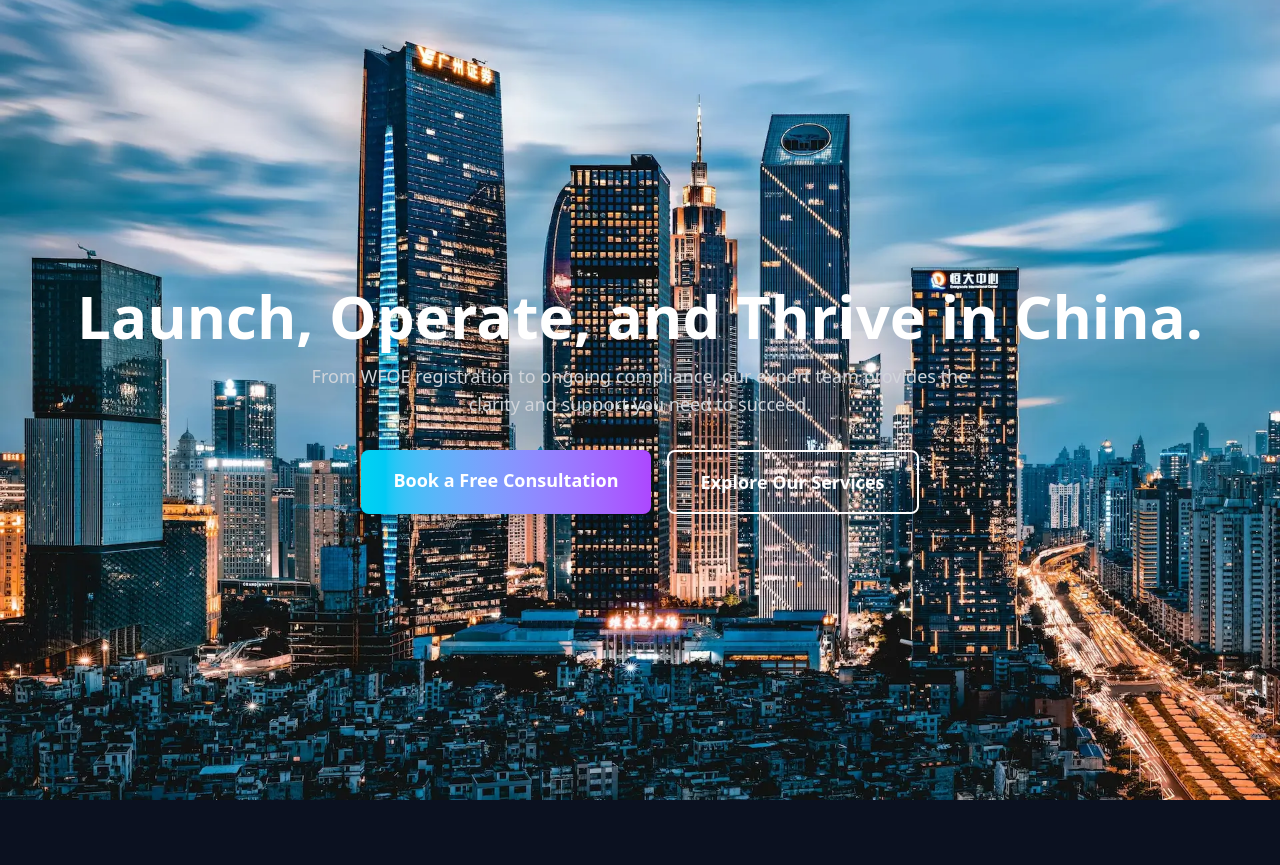
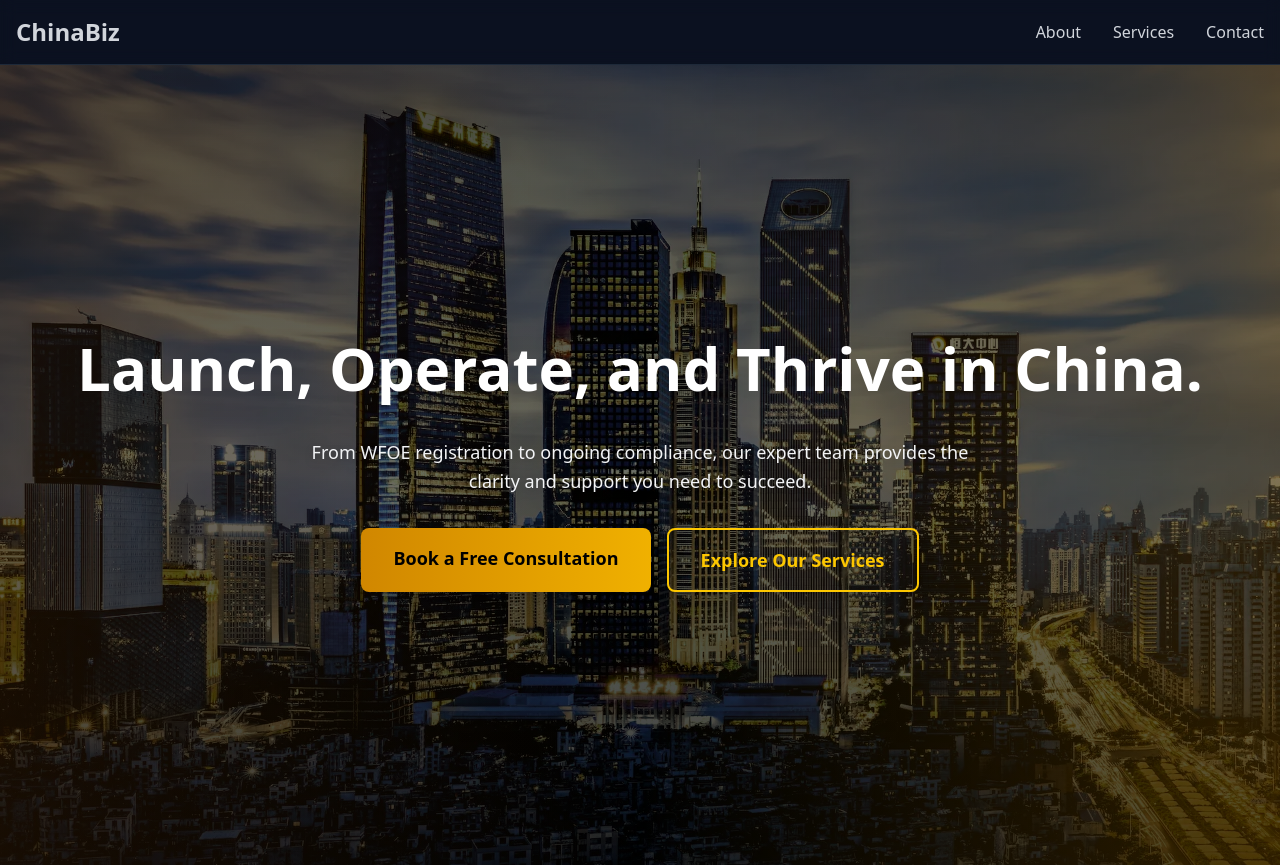
Before and after one commit to GItHub-Liu1996/sinolink-website, a Next.js app in the folder web4/: page / in a window 1280 px wide. Before the commit the page ends 800 px from the top, so only its background shows below. Built offline with nearby package versions, Linux system fonts and the light colour scheme.

Commit message:
feat: Add multiple pages, navigation, and black-gold theme with improved text readability

```diff
--- a/web4/src/app/_components/HeroSection.tsx
+++ b/web4/src/app/_components/HeroSection.tsx
@@ -12,28 +12,32 @@ export default function HeroSection() {
         priority
         className="object-cover -z-10"
         quality={80}
+        style={{
+          filter: 'sepia(0.3) saturate(1.2) hue-rotate(30deg) brightness(0.7) contrast(1.1)',
+        }}
       />
-      {/* 半透明蒙版 */}
-      <div className="absolute inset-0 bg-background/80 -z-10" />
+      {/* 黑金色调蒙版 */}
+      <div className="absolute inset-0 bg-gradient-to-b from-black/60 via-black/40 to-black/70 -z-10" />
+      <div className="absolute inset-0 bg-gradient-to-r from-yellow-900/20 via-transparent to-yellow-600/20 -z-10" />
 
       {/* 内容容器 */}
       <div className="container mx-auto flex flex-col items-center justify-center h-full text-center px-4">
-        <h1 className="text-4xl md:text-6xl font-bold text-text-heading">
+        <h1 className="text-4xl md:text-6xl font-bold text-white drop-shadow-2xl mb-6">
           Launch, Operate, and Thrive in China.
         </h1>
-        <p className="mt-4 max-w-2xl text-lg text-text-main">
+        <p className="mt-4 max-w-2xl text-lg text-gray-100 drop-shadow-lg leading-relaxed">
           From WFOE registration to ongoing compliance, our expert team provides the clarity and support you need to succeed.
         </p>
         <div className="mt-8 flex gap-x-4 flex-col sm:flex-row">
           <Link
             href="/contact"
-            className="bg-gradient-to-r from-cyan-400 to-purple-500 hover:from-purple-500 hover:to-cyan-400 text-white px-8 py-4 rounded-lg text-lg font-semibold transition-all duration-300 shadow-lg hover:shadow-xl"
+            className="bg-gradient-to-r from-yellow-600 to-yellow-500 hover:from-yellow-500 hover:to-yellow-400 text-black px-8 py-4 rounded-lg text-lg font-bold transition-all duration-300 shadow-xl hover:shadow-2xl transform hover:scale-105"
           >
             Book a Free Consultation
           </Link>
           <Link
             href="/services"
-            className="border-2 border-white hover:bg-white hover:text-gray-900 text-white px-8 py-4 rounded-lg text-lg font-semibold transition-all duration-300"
+            className="border-2 border-yellow-400 hover:bg-yellow-400 hover:text-black text-yellow-400 px-8 py-4 rounded-lg text-lg font-semibold transition-all duration-300 shadow-lg hover:shadow-xl"
           >
             Explore Our Services
           </Link>
--- /dev/null
+++ b/web4/src/app/about/page.tsx
@@ -0,0 +1,12 @@
+export default function AboutPage() {
+  return (
+    <div className="min-h-screen bg-background text-text-main">
+      <div className="container mx-auto px-4 py-16">
+        <h1 className="text-4xl font-bold text-text-heading mb-8">About Us</h1>
+        <p className="text-lg leading-relaxed">
+          We are China Business Solutions, your trusted partner for market entry and business operations in China.
+        </p>
+      </div>
+    </div>
+  );
+}
--- /dev/null
+++ b/web4/src/app/contact/page.tsx
@@ -0,0 +1,24 @@
+export default function ContactPage() {
+  return (
+    <div className="min-h-screen bg-background text-text-main">
+      <div className="container mx-auto px-4 py-16">
+        <h1 className="text-4xl font-bold text-text-heading mb-8">Contact Us</h1>
+        <div className="max-w-2xl">
+          <p className="text-lg mb-6">
+            Ready to start your business journey in China? Get in touch with our expert team.
+          </p>
+          <div className="space-y-4">
+            <div>
+              <h3 className="text-xl font-semibold text-text-heading mb-2">Email</h3>
+              <p className="text-text-main">info@chinabizsolutions.com</p>
+            </div>
+            <div>
+              <h3 className="text-xl font-semibold text-text-heading mb-2">Phone</h3>
+              <p className="text-text-main">+86 21 1234 5678</p>
+            </div>
+          </div>
+        </div>
+      </div>
+    </div>
+  );
+}
--- a/web4/src/app/layout.tsx
+++ b/web4/src/app/layout.tsx
@@ -1,5 +1,6 @@
 import type { Metadata } from "next";
 import "./globals.css";
+import Navbar from "@/components/Navbar";
 
 export const metadata: Metadata = {
   title: "China Business Solutions - Your Trusted Partner for Market Entry",
@@ -14,6 +15,7 @@ export default function RootLayout({
   return (
     <html lang="en">
       <body className="font-sans antialiased text-text-main">
+        <Navbar />
         <main className="min-h-screen">
           {children}
         </main>
--- /dev/null
+++ b/web4/src/app/services/page.tsx
@@ -0,0 +1,19 @@
+export default function ServicesPage() {
+  return (
+    <div className="min-h-screen bg-background text-text-main">
+      <div className="container mx-auto px-4 py-16">
+        <h1 className="text-4xl font-bold text-text-heading mb-8">Our Services</h1>
+        <div className="grid md:grid-cols-2 gap-8">
+          <div className="bg-background-secondary p-6 rounded-lg">
+            <h2 className="text-2xl font-semibold text-text-heading mb-4">WFOE Registration</h2>
+            <p className="text-text-main">Complete company registration services for foreign enterprises in China.</p>
+          </div>
+          <div className="bg-background-secondary p-6 rounded-lg">
+            <h2 className="text-2xl font-semibold text-text-heading mb-4">Compliance Support</h2>
+            <p className="text-text-main">Ongoing compliance and regulatory support for your business operations.</p>
+          </div>
+        </div>
+      </div>
+    </div>
+  );
+}
--- /dev/null
+++ b/web4/src/components/Navbar.tsx
@@ -0,0 +1,26 @@
+import Link from 'next/link';
+
+export default function Navbar() {
+  return (
+    <nav className="bg-background/90 backdrop-blur-sm border-b border-gray-800 sticky top-0 z-50">
+      <div className="container mx-auto px-4">
+        <div className="flex justify-between items-center h-16">
+          <Link href="/" className="text-2xl font-bold text-text-heading">
+            ChinaBiz
+          </Link>
+          <div className="hidden md:flex space-x-8">
+            <Link href="/about" className="text-text-main hover:text-text-heading transition-colors">
+              About
+            </Link>
+            <Link href="/services" className="text-text-main hover:text-text-heading transition-colors">
+              Services
+            </Link>
+            <Link href="/contact" className="text-text-main hover:text-text-heading transition-colors">
+              Contact
+            </Link>
+          </div>
+        </div>
+      </div>
+    </nav>
+  );
+}
```
